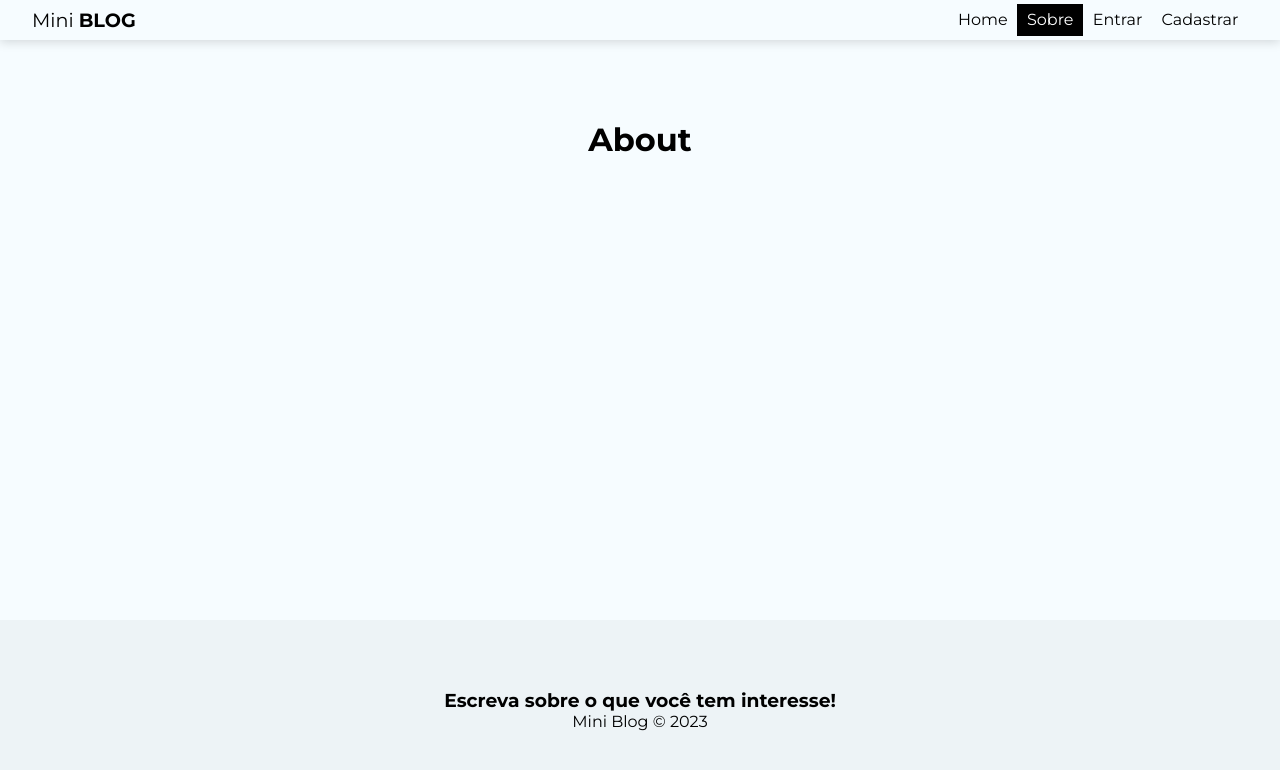
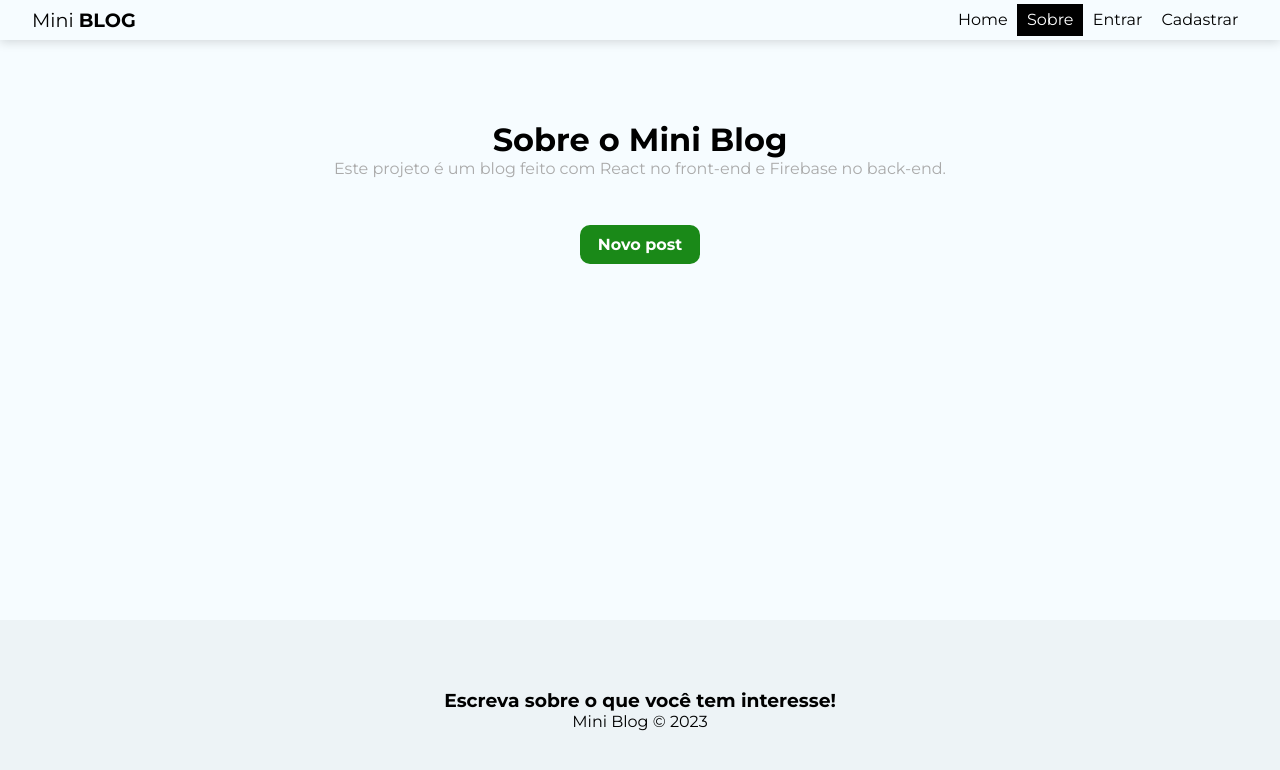
Before and after one commit to abnerfirmino/Projeto-Mini-Blog, a React (Vite) app: page /about in a window 1280 px wide. Shown: the top 770 px of the page. Built offline with nearby package versions, Linux system fonts and the light colour scheme; no server answers.

Commit message:
Link para usuário autenticado

```diff
--- a/src/App.jsx
+++ b/src/App.jsx
@@ -46,10 +46,10 @@ function App() {
             <Routes>
               <Route path='/' element={<Home />} />
               <Route path='/about' element={<About />} />
-              <Route path='/login' element={<Login />} />
-              <Route path='/register' element={<Register />} />
-              <Route path='/posts/create' element={<CreatePost />} />
-              <Route path='/dashboard' element={<UserDashboard />} />
+              <Route path='/login' element={!user ? <Login /> : <Navigate to="/" />} />
+              <Route path='/register' element={!user ? <Register /> : <Navigate to="/" />} />
+              <Route path='/posts/create' element={user ? <CreatePost /> : <Navigate to='/login' />} />
+              <Route path='/dashboard' element={user ? <UserDashboard /> : <Navigate to='/login' />} />
             </Routes>
           </div>
           <Footer />
--- a/src/pages/About/index.jsx
+++ b/src/pages/About/index.jsx
@@ -1,10 +1,13 @@
+import { Link } from 'react-router-dom';
 import './styles.css';
 
 const About = () => {
 
   return (
-    <div>
-      <h1>About</h1>
+    <div className='about'>
+      <h1>Sobre o Mini <span>Blog</span></h1>
+      <p>Este projeto é um blog feito com React no front-end e Firebase no back-end.</p>
+      <Link to="/posts/create" className='btn'>Novo post</Link>
     </div>
   );
 }
--- a/src/pages/About/styles.css
+++ b/src/pages/About/styles.css
@@ -0,0 +1,17 @@
+.about {
+  text-align: center;
+  display: flex;
+  flex-direction: column;
+  align-items: center;
+}
+
+.about p {
+  color: #aaa;
+  margin-bottom: 2em;
+}
+
+.about a {
+  display: block;
+  margin-top: 15px;
+  padding: 10px 15px;
+}
```
